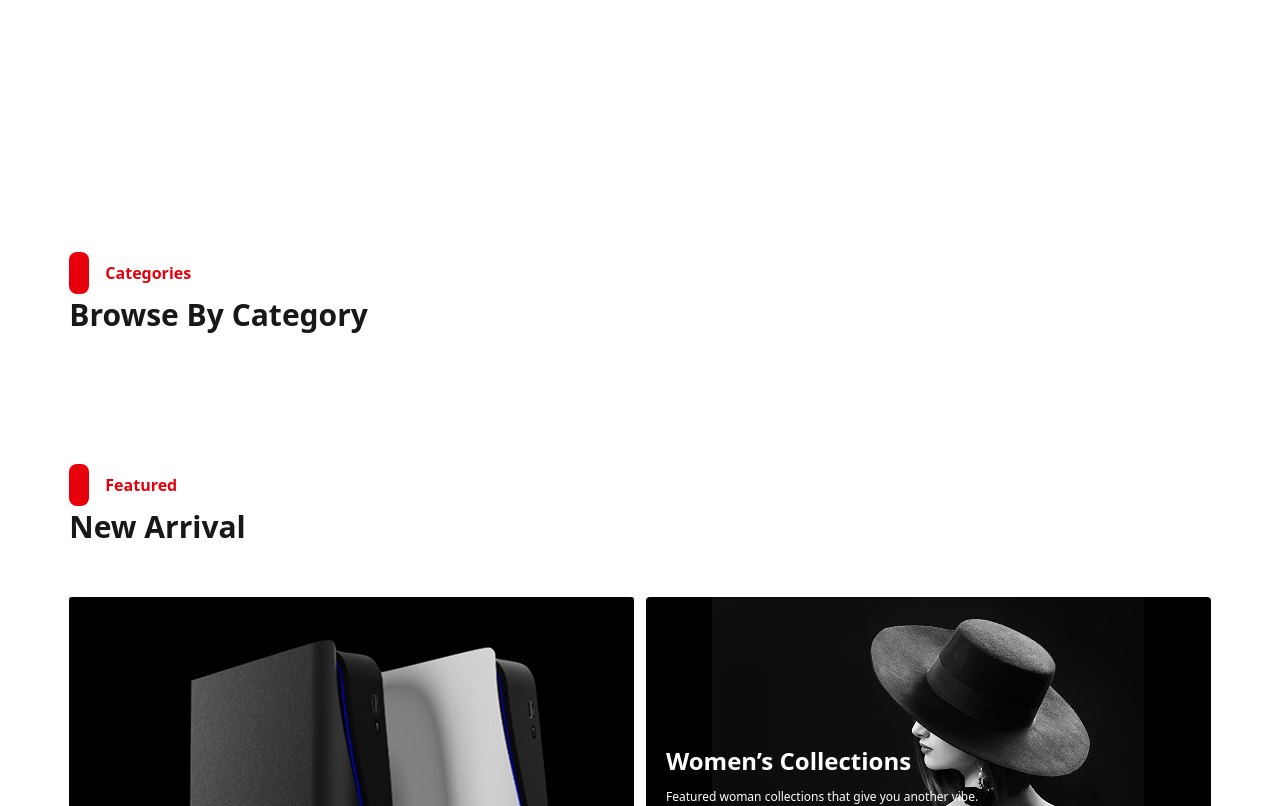
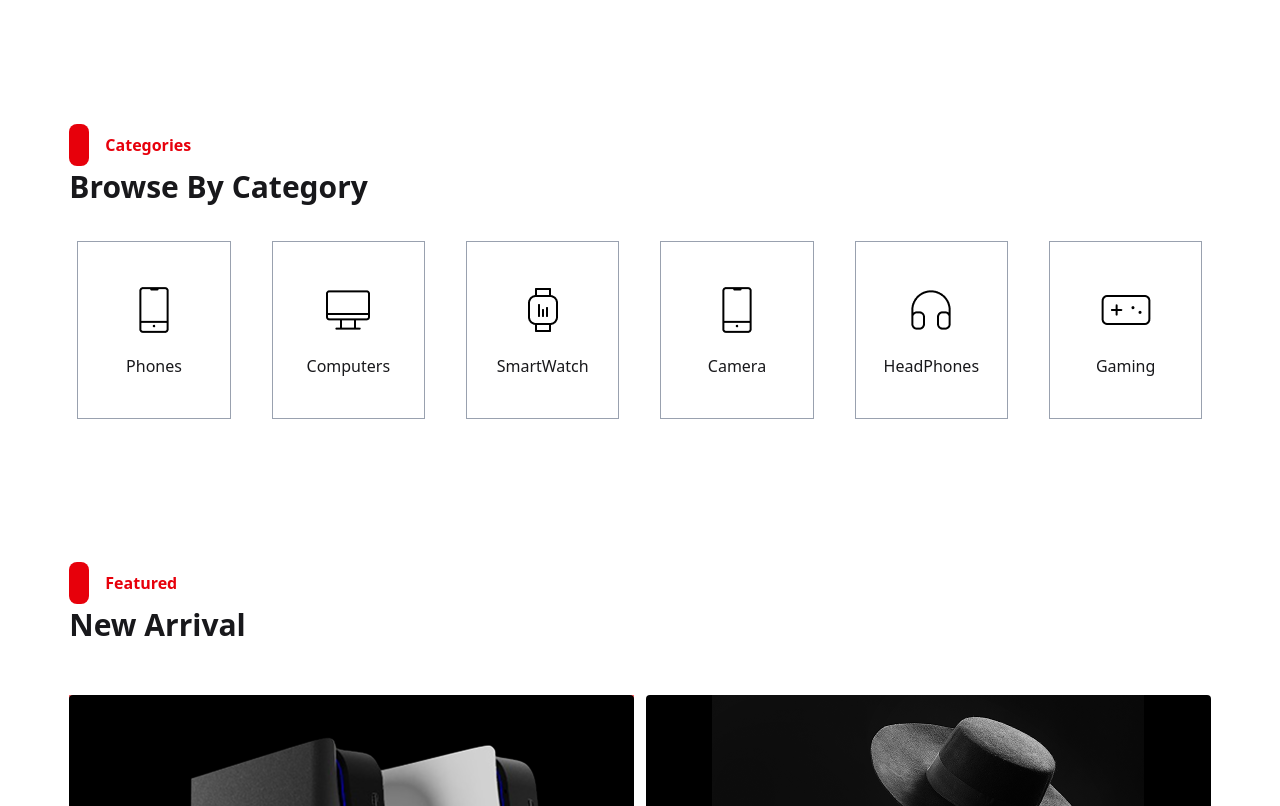
Before and after one commit to suraiya-jahan-bhuiyan-sraboni/e_commerce_app, a React (Vite) app: page / in a window 1280 px wide. Shown: the part 1100-1906 px from the top of the page. Built offline with nearby package versions, Linux system fonts and the light colour scheme.

Commit message:
browse by categories done

```diff
--- a/src/components/home components/Browse cetegory/BrowseCetegory.jsx
+++ b/src/components/home components/Browse cetegory/BrowseCetegory.jsx
@@ -1,10 +1,29 @@
 import React from 'react'
 import HomeSectionHeading from '../HomeSectionHeading';
+import CategoryCard from './CategoryCard';
+import { SwiperSlide, Swiper} from 'swiper/react';
+import "swiper/css";
 
 const BrowseCetegory = () => {
   return (
-    <div className=''>
+    <div>
       <HomeSectionHeading title={"Categories"} name={"Browse By Category"} />
+
+      <div className=" py-4">
+        <Swiper
+          slidesPerView={6}
+          spaceBetween={25}
+          className="mySwiper"
+        >
+          <SwiperSlide> <CategoryCard img="src/assets/Category-CellPhone.png" title={"Phones"} /></SwiperSlide>
+          <SwiperSlide> <CategoryCard img="src/assets/Category-Computer.png" title={"Computers"} /></SwiperSlide>
+          <SwiperSlide> <CategoryCard img="src/assets/Category-SmartWatch.png" title={"SmartWatch"} /></SwiperSlide>
+          <SwiperSlide> <CategoryCard img="src/assets/Category-CellPhone.png" title={"Camera"} /></SwiperSlide>
+          <SwiperSlide> <CategoryCard img="src/assets/Category-Headphone.png" title={"HeadPhones"} /></SwiperSlide>
+          <SwiperSlide> <CategoryCard img="src/assets/Category-Gamepad.png" title={"Gaming"} /></SwiperSlide>
+        </Swiper>
+      </div>
+
     </div>
   );
 }
--- /dev/null
+++ b/src/components/home components/Browse cetegory/CategoryCard.jsx
@@ -0,0 +1,12 @@
+import React from 'react'
+
+const CategoryCard = ({img,title}) => {
+  return (
+      <div className=' m-2 hover:bg-[#DB4444] hover:text-white border border-gray-400 px-5 py-10 flex flex-col items-center justify-center gap-4 '>
+          <img src={img} alt="" />
+          <p>{ title} </p>
+    </div>
+  )
+}
+
+export default CategoryCard
--- a/src/pages/Home.jsx
+++ b/src/pages/Home.jsx
@@ -23,7 +23,7 @@ const Home = () => {
       </div>
 
       {/* flash sales */}
-      <div className="py-32 ">
+      <div className="py-32 pb-0 ">
         <FlashSales />
       </div>
 
```
